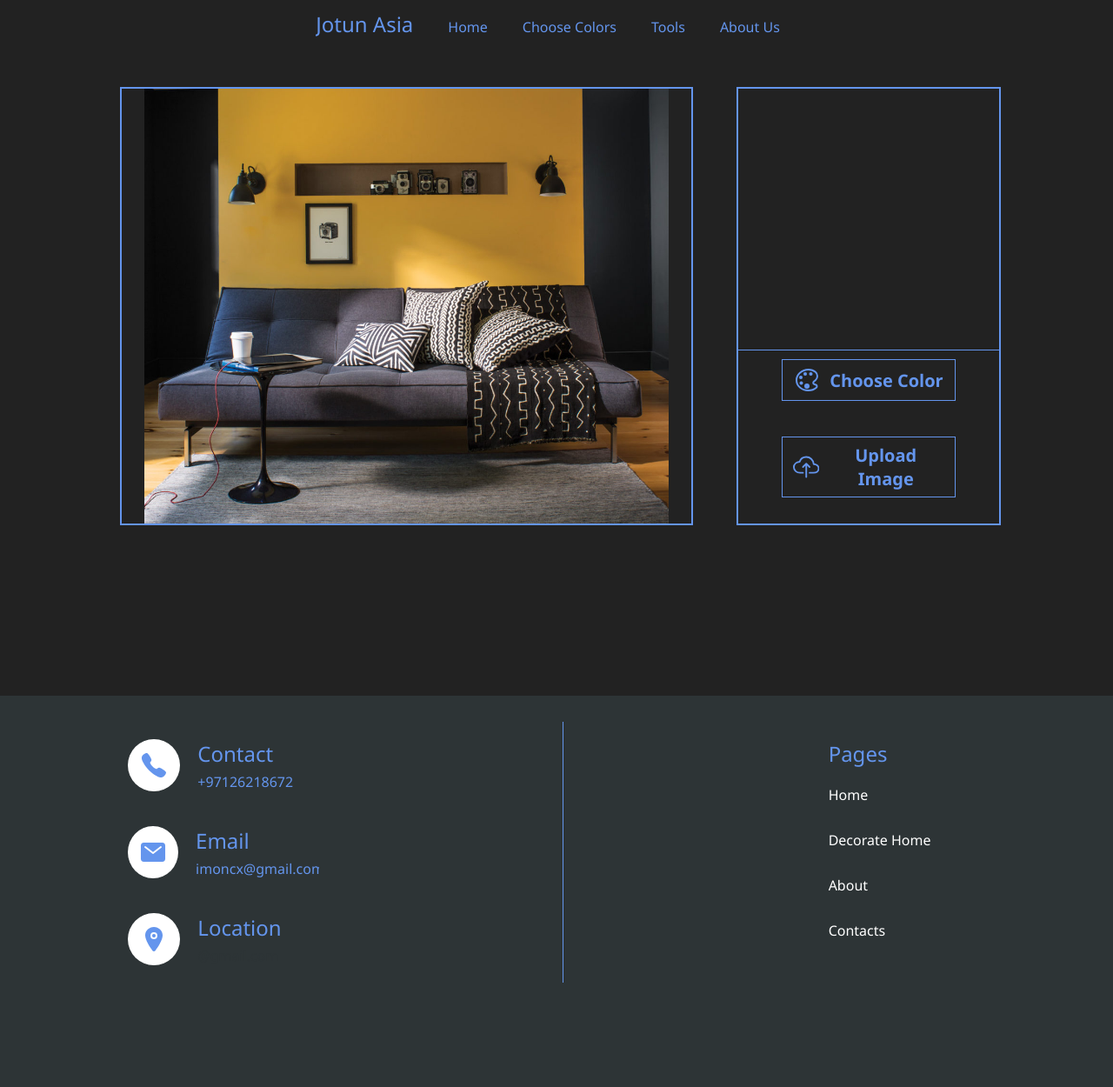
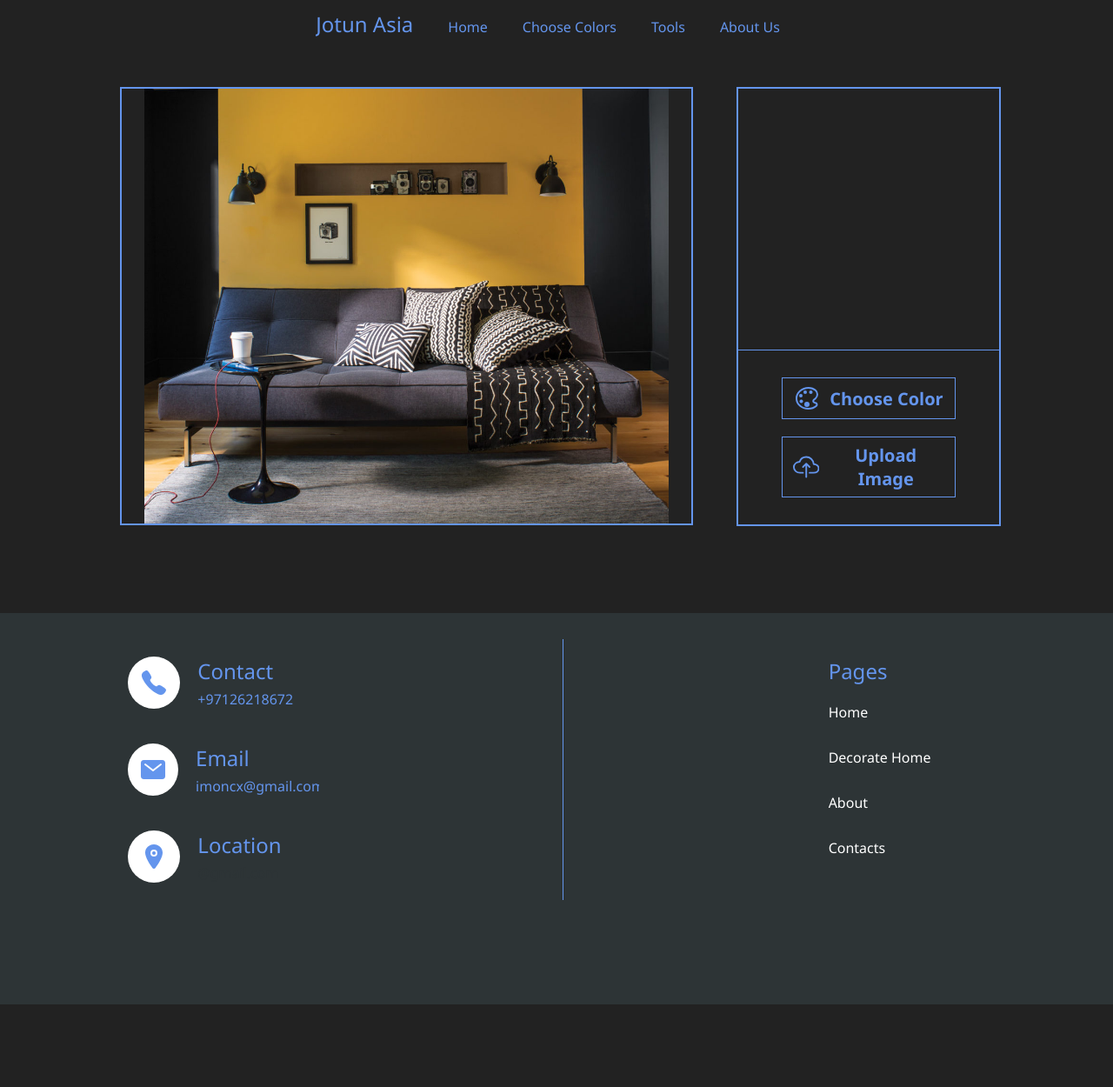
Before and after one commit to ashab272000/asiaWebsite, a PHP site: page /dist/html/colorChoose.html in a window 1280 px wide. Shown: the whole page at 87% size. After the commit the page ends 1155 px from the top, so only its background shows below. Run offline with PHP 8.4, Linux system fonts and the light colour scheme; a map, chart or similar area stays blank; some libraries are stand-ins or nearby versions.

Commit message:
Made the color choosing page responsive

```diff
--- a/dist/css/colorChoose.css
+++ b/dist/css/colorChoose.css
@@ -181,13 +181,12 @@ footer {
   position: relative; }
 
 #photoEditor {
-  width: 100%;
-  height: calc(100vh - 100px);
-  padding: 100px 0px 0px 0px;
+  width: 100vw;
+  padding: 100px 0px 100px 0px;
   background-color: #222;
   display: block; }
   #photoEditor #editor-container {
-    width: fit-content; }
+    width: 100%; }
   #photoEditor-canvas {
     float: left;
     border: 2px solid #6495ED;
@@ -196,14 +195,14 @@ footer {
     float: left;
     margin: 0px;
     width: 300px;
-    height: 500px;
     border: 2px solid #6495ED;
     justify-content: center; }
     #photoEditor-toolbox-colors {
       margin-top: 0px;
       display: block;
       height: 300px;
-      border-bottom: 1px solid #6495ED; }
+      border-bottom: 1px solid #6495ED;
+      overflow-y: auto; }
       #photoEditor-toolbox-colors .fav {
         display: flex;
         flex-direction: row;
@@ -231,7 +230,9 @@ footer {
       display: flex;
       flex-direction: column;
       justify-content: center;
-      align-items: center; }
+      align-content: center;
+      align-items: center;
+      height: 200px; }
       #photoEditor-toolbox-upload button {
         margin: 10px;
         background: none;
--- a/dist/html/colorChoose.html
+++ b/dist/html/colorChoose.html
@@ -45,7 +45,7 @@
                         <ion-icon name="color-palette-outline"></ion-icon>
                         <h2> Choose Color </h2>
                     </button>
-                    <input type="file" accept="image/*" id="uploadInput" style="visibility: hidden;">
+                    <input type="file" accept="image/*" id="uploadInput" style="display: none;">
                     <button id="uploadImage">
                         <ion-icon name="cloud-upload-outline"></ion-icon>
                         <h2> Upload Image </h2>
--- a/scss/colorChoose.scss
+++ b/scss/colorChoose.scss
@@ -8,14 +8,14 @@
 
 #photoEditor{
 
-    width: 100%;
-    height: calc(100vh - 100px);
-    padding: 100px 0px 0px 0px;
+    width: 100vw;
+    //height: calc(100vh - 100px);
+    padding: 100px 0px 100px 0px;
     background-color: #222;
     display: block;
 
     #editor-container{
-        width: fit-content;
+        width: 100%;
     }
     &-canvas{
         float: left;
@@ -27,7 +27,7 @@
         float: left;
         margin: 0px;
         width: 300px;
-        height: 500px;
+        //height: 500px;
         border: 2px solid $primaryColor;
         justify-content: center;
         &-colors{
@@ -35,6 +35,7 @@
             display: block;
             height: 300px;
             border-bottom: 1px solid $primaryColor;
+            overflow-y: auto;
 
             .fav{
                 display: flex;
@@ -71,7 +72,9 @@
             display: flex;
             flex-direction: column;
             justify-content: center;
+            align-content: center;
             align-items: center;
+            height: 200px;
             button{
                 margin: 10px;
                 background: none;
@@ -108,8 +111,9 @@
     visibility: hidden;
     width: 100vw;
     height: 100vh;
-    position: absolute;
+    position: fixed;
     top: 0;
+    z-index: 20000;
     //display: flex;
     //justify-content: center;
 
@@ -120,7 +124,7 @@
         position: absolute;
         width: 100%;
         height: 100%;
-        z-index: 7;
+        overflow: auto;
         h2{
             text-align: center;
             font-size: 32px;
@@ -172,3 +176,58 @@
     }
 
 }
+
+@include mediaMd{
+
+
+    #photoEditor{
+        height:  auto;
+        padding-bottom: 50px;
+
+        &-toolbox{
+            width: calc(100% - 54px);
+            margin: 50px 0 50px 0;
+
+            //height: 300px;
+
+            &-colors{
+                height: 150px;
+                width: 100%;
+                display: flex;
+                overflow-x: auto;
+
+
+                .fav{
+                    //float: left;
+                    flex-direction: column;
+                    min-width: 130px;
+                    width: 130px;
+                    height: 100%;
+                    padding: 0px 0;
+
+                }
+            }
+
+            &-upload{
+
+                display: flex;
+                flex-direction: row;
+                justify-content: center;
+                height: 100px;
+
+                button{
+                    width: 250px;
+                    margin: 0 10px 10px 10px;
+                }
+            }
+        }
+    }
+
+}
+
+@include mediaSm{
+    #photoEditor-toolbox-upload{
+        flex-direction: column;
+        height: 150px;
+    }
+}
```
Also changed, not shown: other parts of dist/css/colorChoose.css (+36 -3 lines), dist/js/colorChoose.js.
